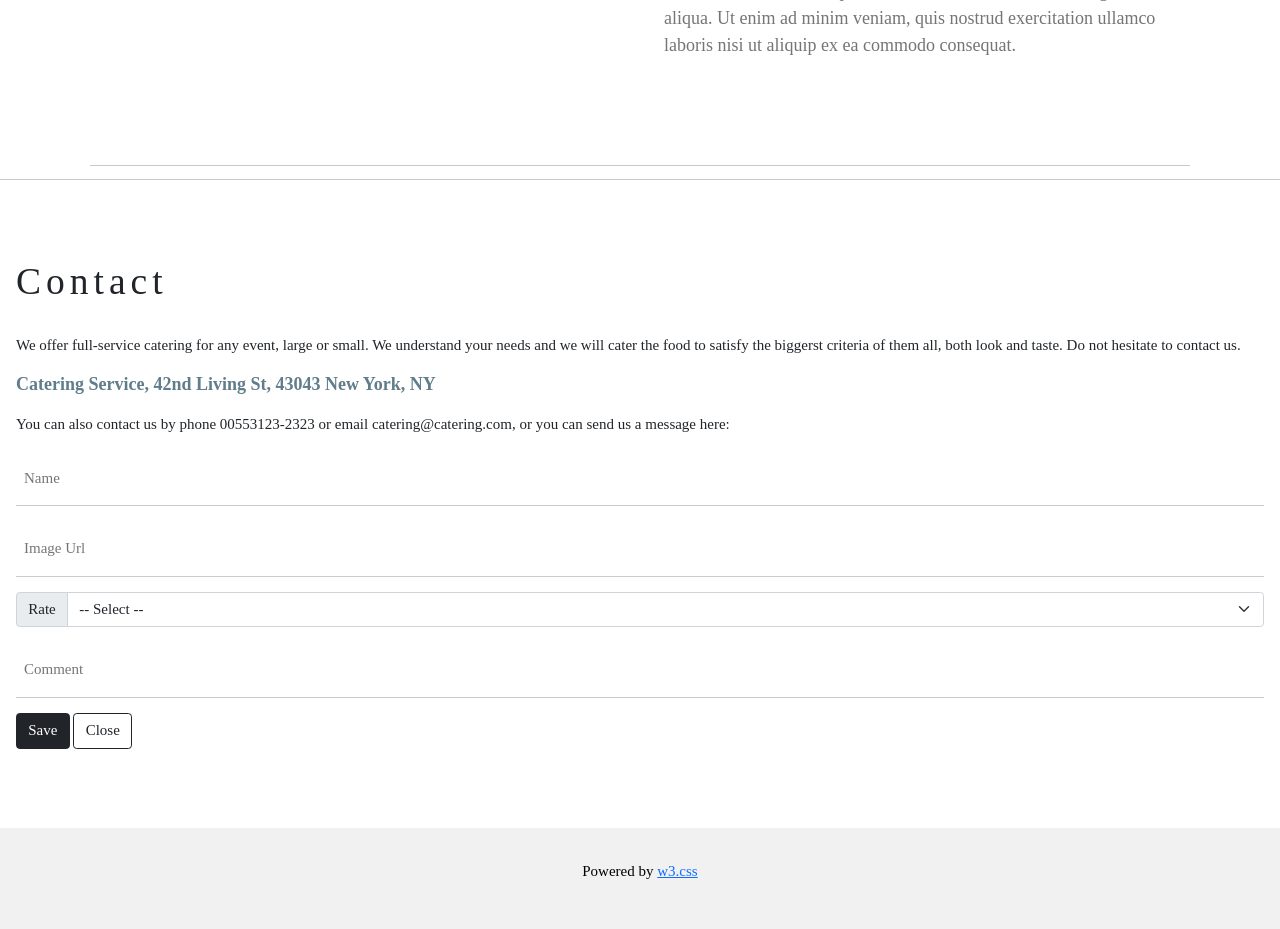
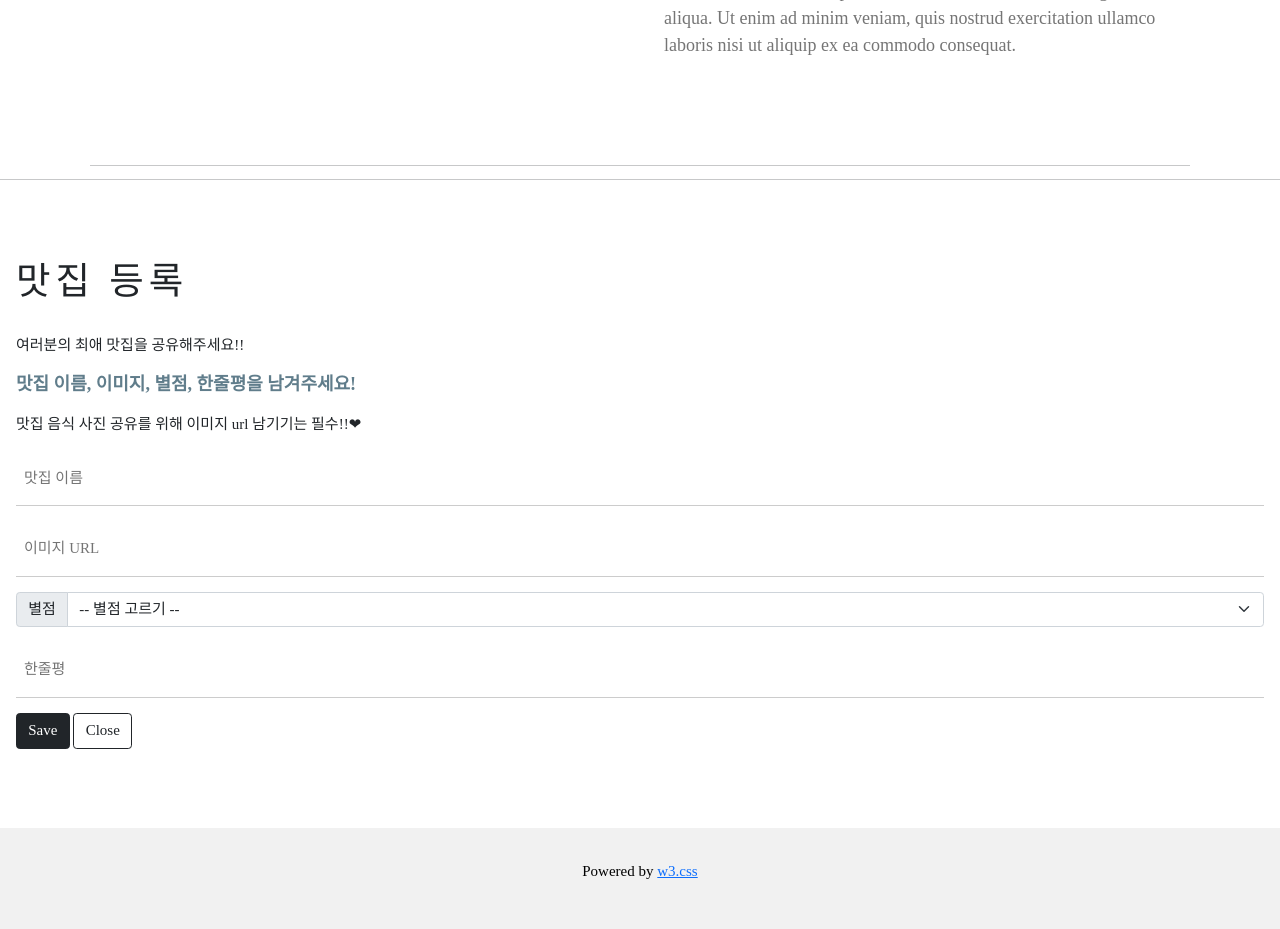
Before and after one commit to juninkorea95/-, a Flask app: page / in a window 1280 px wide. Shown: the part 1421-2350 px from the top of the page. Run offline with Flask 2, Linux system fonts and the light colour scheme; data that the repository does not hold is empty.

Commit message:
영문 텍스트 한글로 변환!

```diff
--- a/templates/index.html
+++ b/templates/index.html
@@ -155,20 +155,18 @@
 
     <!-- Contact Section -->
     <div class="w3-container w3-padding-64" id="contact">
-        <h1>Contact</h1><br>
-        <p>We offer full-service catering for any event, large or small. We understand your needs and we will cater the
-            food to satisfy the biggerst criteria of them all, both look and taste. Do not hesitate to contact us.</p>
-        <p class="w3-text-blue-grey w3-large"><b>Catering Service, 42nd Living St, 43043 New York, NY</b></p>
-        <p>You can also contact us by phone 00553123-2323 or email catering@catering.com, or you can send us a message
-            here:</p>
+        <h1>맛집 등록</h1><br>
+        <p>여러분의 최애 맛집을 공유해주세요!!</p>
+        <p class="w3-text-blue-grey w3-large"><b>맛집 이름, 이미지, 별점, 한줄평을 남겨주세요!</b></p>
+        <p>맛집 음식 사진 공유를 위해 이미지 url 남기기는 필수!!❤</p>
         <form action="/action_page.php" target="_blank">
-            <p><input id="name" class="w3-input w3-padding-16" type="text" placeholder="Name" required name="Name"></p>
-            <p><input id="url" class="w3-input w3-padding-16" type="text" placeholder="Image Url" required name="Image Url">
+            <p><input id="name" class="w3-input w3-padding-16" type="text" placeholder="맛집 이름" required name="Name"></p>
+            <p><input id="url" class="w3-input w3-padding-16" type="text" placeholder="이미지 URL" required name="Image Url">
             </p>
             <div class="input-group mb-3">
-                <label class="input-group-text">Rate</label>
+                <label class="input-group-text">별점</label>
                 <select class="form-select" id="star">
-                    <option selected>-- Select --</option>
+                    <option selected>-- 별점 고르기 --</option>
                     <option value="1">⭐</option>
                     <option value="2">⭐⭐</option>
                     <option value="3">⭐⭐⭐</option>
@@ -177,7 +175,7 @@
                 </select>
             </div>
             <div class="form-floating">
-            <p><input class="w3-input w3-padding-16" type="text" placeholder="Comment" required
+            <p><input class="w3-input w3-padding-16" type="text" placeholder="한줄평" required
                       name="Comment" id="comment"></p>
                 <p>
             </div>
```
